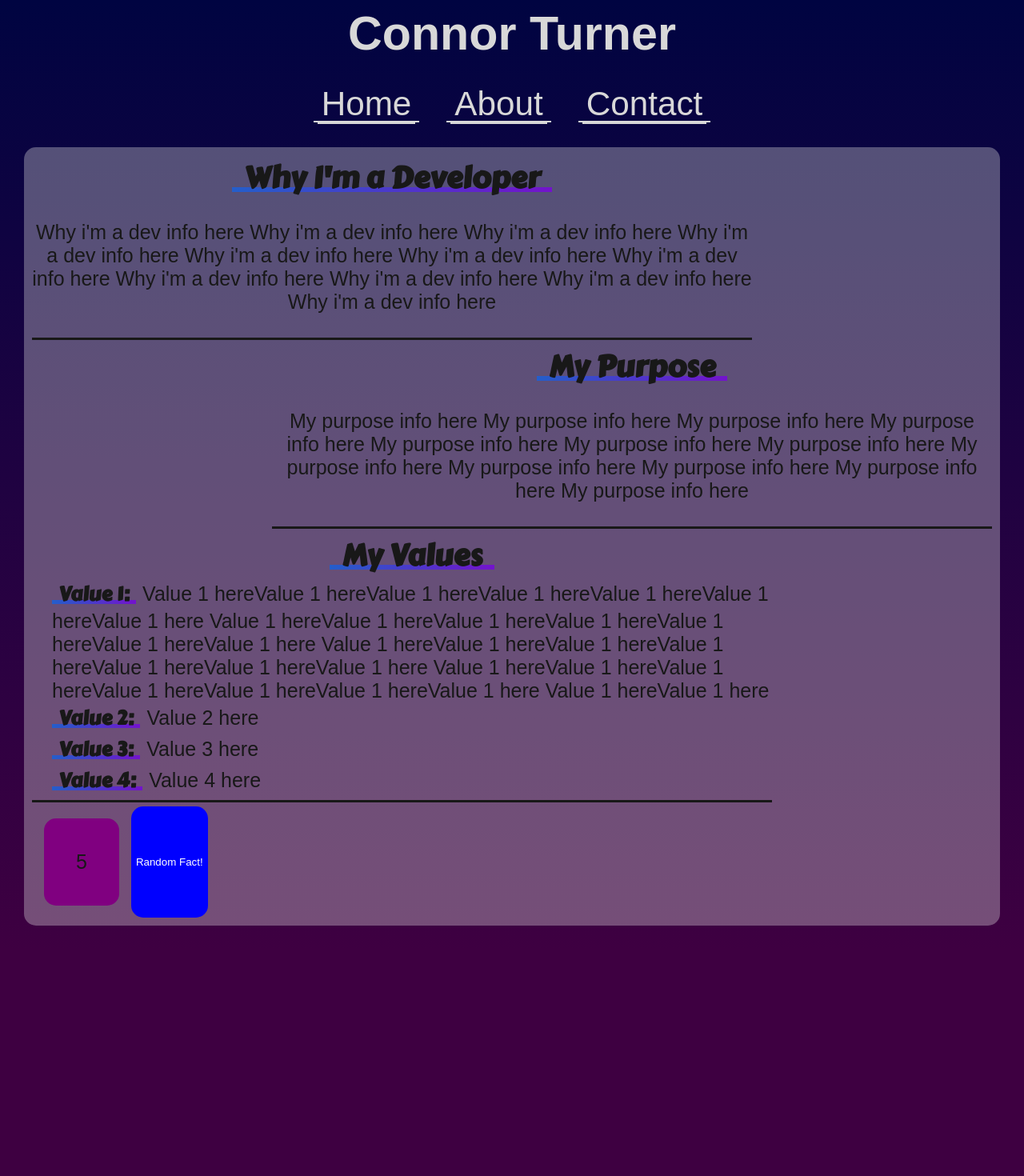
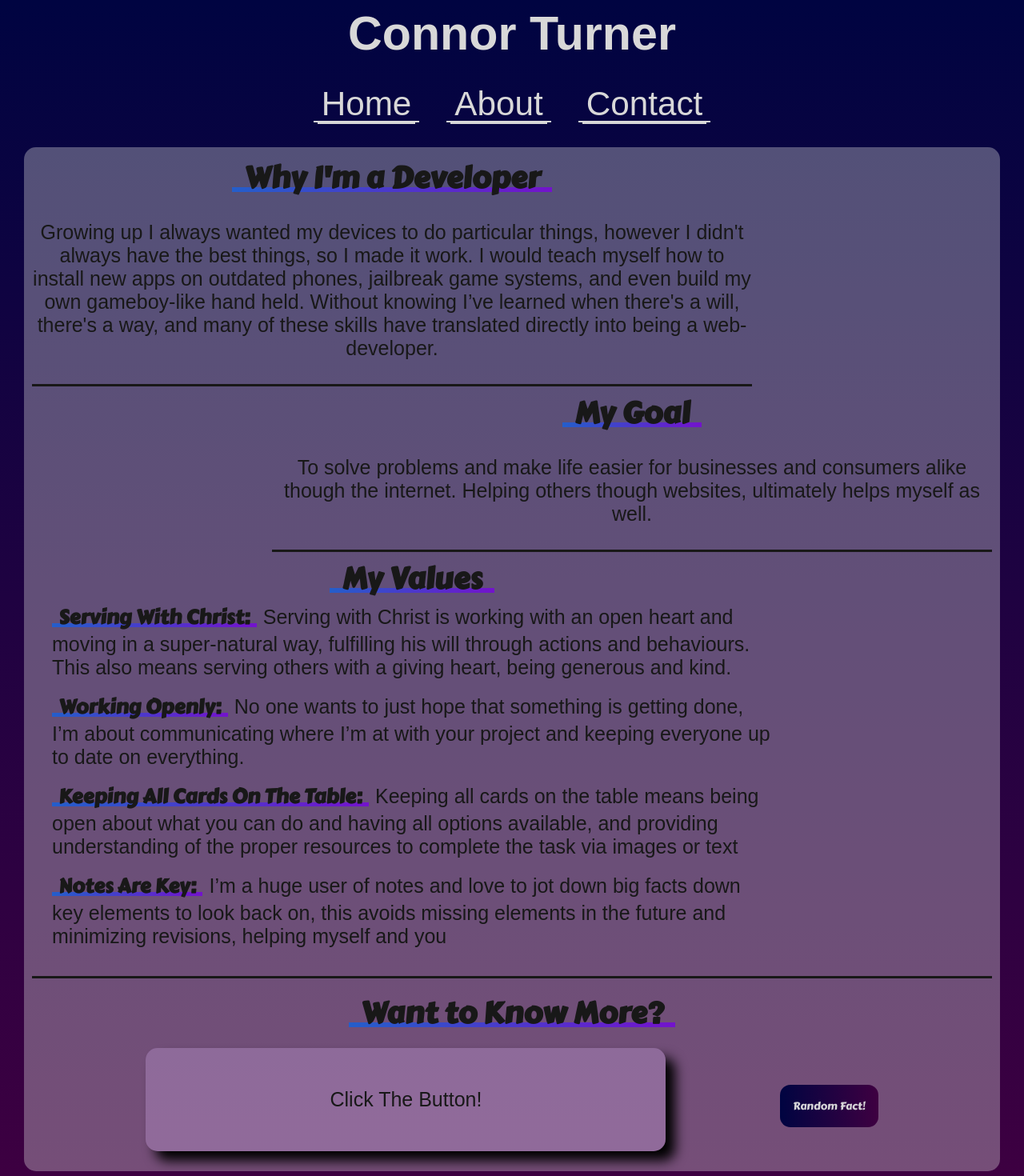
Before and after one commit to cturn5830/PersonalSite_old1, a Next.js app: page /about in a window 1280 px wide. Shown: the top 1470 px of the page at 80% size. Before the commit the page ends 1187 px from the top, so only its background shows below. Built offline with nearby package versions, Linux system fonts and the light colour scheme; a web font is replaced by a local one.

Commit message:
Added about content & tweaked css

```diff
--- a/Comp/AboutContent.js
+++ b/Comp/AboutContent.js
@@ -10,63 +10,67 @@ export default function AboutContent(){
 <div className="about1">
 
     <h2> Why I'm a Developer </h2>
-    <p> Why i'm a dev info here
-    Why i'm a dev info here
-    Why i'm a dev info here
-    Why i'm a dev info here
-    Why i'm a dev info here
-    Why i'm a dev info here
-    Why i'm a dev info here
-    Why i'm a dev info here
-    Why i'm a dev info here
-    Why i'm a dev info here
-    Why i'm a dev info here </p>
+    <p> Growing up I always wanted my devices
+         to do particular things, however I
+         didn't always have the best things,
+         so I made it work. I would teach myself
+         how to install new apps on outdated phones,
+          jailbreak game systems, and even build
+          my own gameboy-like hand held. Without
+          knowing I’ve learned when there's a will,
+           there's a way, and many of these skills
+           have translated directly into being a web-developer. </p>
 </div>
 
 <div className="about2">
 
-    <h2> My Purpose </h2>
-    <p> My purpose info here
-    My purpose info here
-    My purpose info here
-    My purpose info here
-    My purpose info here
-    My purpose info here
-    My purpose info here
-    My purpose info here
-    My purpose info here
-    My purpose info here
-    My purpose info here
-    My purpose info here </p>
+    <h2> My Goal </h2>
+    <p> To solve problems and make life easier for
+        businesses and consumers alike though the
+        internet. Helping others though websites,
+        ultimately helps myself as well.</p>
 </div>
 <div className="about3">  {//VALUES!!!
 }
 
 <h2> My Values </h2>
 
-<h4>Value 1:</h4>
-<p>Value 1 hereValue 1 hereValue 1 hereValue
-    1 hereValue 1 hereValue 1 hereValue 1 here
-    Value 1 hereValue 1 hereValue 1 hereValue
-    1 hereValue 1 hereValue 1 hereValue 1 here
-    Value 1 hereValue 1 hereValue 1 hereValue
-    1 hereValue 1 hereValue 1 hereValue 1 here
-    Value 1 hereValue 1 hereValue 1 hereValue
-    1 hereValue 1 hereValue 1 hereValue 1 here
-    Value 1 hereValue 1 here</p>
-<br/>
+<div>
+<h4>Serving With Christ:</h4>
+<p>Serving with Christ is working with an open
+     heart and moving in a super-natural way,
+      fulfilling his will through actions and
+      behaviours. This also means serving others
+       with a giving heart, being generous and kind.</p>
+</div>
 
-<h4>Value 2:</h4>
-<p>Value 2 here</p>
-<br/>
+<div>
+<h4>Working Openly:</h4>
+<p>No one wants to just hope that something is
+    getting done, I’m about communicating where
+    I’m at with your project and keeping everyone
+    up to date on everything.</p>
+</div>
 
-<h4>Value 3:</h4>
-<p>Value 3 here</p>
-<br/>
 
-<h4>Value 4:</h4>
-<p>Value 4 here</p>
-<br/>
+<div>
+<h4>Keeping All Cards On The Table:</h4>
+<p>Keeping all cards on the table means being
+     open about what you can do and having all
+      options available, and providing understanding
+       of the proper resources to complete the
+        task via images or text</p>
+</div>
+
+<div>
+<h4>Notes Are Key:</h4>
+<p>I’m a huge user of notes and love to jot down
+    big facts down key elements to look back on,
+     this avoids missing elements in the future
+     and minimizing revisions, helping myself
+     and you</p>
+</div>
+
 </div>
 <RandomFacts/>
     </div>)
--- a/Comp/HomeIntro.js
+++ b/Comp/HomeIntro.js
@@ -18,7 +18,6 @@ export default function Introcontent(){
             </p>
             </div>
         </div>
-        <Recentproject/>
         <HowIDoIt/>
     </div>)
 }
--- a/Comp/RandomFact.js
+++ b/Comp/RandomFact.js
@@ -1,8 +1,18 @@
 import{useState} from "react"
 
 export default function RandomFacts(){
-const [count,setCount] = useState(5)
-const facts=["fact1","fact2","fact3","fact4","fact5","fact6"]
+const [count,setCount] = useState("Click The Button!")
+const facts=["I grew up in Ohio till 2013",
+                "I have 9 siblings",
+                "I collect retro video games, over 200",
+                "I was part of NHS and student council in high school",
+                "Supernatrual is my favorite TV show",
+                "My favorite game series Zelda",
+                "My favorite artist is Eden",
+                "I love pineapple on pizza",
+                "My favorite super hero is Flash",
+                "In high school I used to run track",
+            ]
 
 function randomNum(){
     return Math.floor(Math.random()*facts.length)
@@ -11,8 +21,12 @@ function randomNum(){
 function clickHandle(){
     setCount(facts[randomNum()])
 }
-    return(<div className="randomfactdiv">
+    return(<div>
+        <div className="randomfacttitlediv">
+            <h2>Want to Know More?</h2>
+            </div>
+    <div className="randomfactdiv">
 <div>{count}</div>
 <button className="RandomfactBTN" onClick={clickHandle}>Random Fact!</button>
-    </div>)
+    </div></div>)
 }
--- a/Comp/RecentProjects.js
+++ b/Comp/RecentProjects.js
@@ -4,6 +4,7 @@ import PlaceHolder from "../public/img/PHIMG.jpg"
 import Link from "next/link"
 
 export default function Recentproject(){
+
     return(<div className="Recentprojects">
         <h2>Recent Projects</h2>
         <div>
--- a/styles/globals.css
+++ b/styles/globals.css
@@ -21,7 +21,7 @@ html{
 body{
     width:inherit;
     color:rgb(216, 216, 216);
-    margin:0 auto 0 auto !important;
+    margin:0 auto 0 auto;
     padding:0 30px 20px 30px;
     font-family: sans-serif;
     font-size: 25px;
@@ -170,7 +170,19 @@ a:hover{
     max-width: 1265px;
     color:rgb(24, 24, 24);
 }
-
+@media(max-width:600px){
+    .content{
+        margin:none;
+        min-width: 100%
+    }
+    body{
+        margin:0;
+        padding:0;
+    }
+}
+@media(max-width:400px){
+    .content{min-width: 400px;}
+}
 /* Contact Content */
 .mediabar{
     display:flex;
@@ -187,11 +199,14 @@ a:hover{
     width: 30%;
     margin-left:auto;
     margin-right:auto;
-
     box-shadow: 12px 12px 15px black;
 }
 .media:hover{
     background-color: rgba(175,175,175,75%) ;
+    padding: 25px;
+}
+.media2:hover{
+    padding:40px 25px!important
 }
 .media p{
     padding: 0 20px;
@@ -283,6 +298,10 @@ form textarea{
 .about3{
     text-align: left;
     padding-left: 25px;
+    border-bottom: none;
+}
+.about3 div{
+    margin-bottom: 15px;
 }
 .about3 h4{
     padding:0 .5rem;
@@ -300,20 +319,54 @@ form textarea{
 }
 }
 /* random facts */
+
+.randomfacttitlediv{
+    margin-top: 15px;
+    padding-top: 15px;
+    padding-bottom: 15px;
+    border-top:solid 3px;
+}
 .randomfactdiv div{
-    padding:40px;
-    margin:15px;
-    background-color:purple;
+    background-color: rgba(194, 158, 218, 0.35) ;
     border-radius: 15px;
-    height:fit-content
+    min-width: 50%;
+    padding:2em 1em;
+    box-shadow: 12px 12px 15px black;
+    margin-bottom: 15px;
 }
 .randomfactdiv{
     display: flex;
-    align-content: space-between;
+    justify-content: space-evenly;
+}
+@media(max-width:870px){
+    .randomfactdiv{
+        display: block;
+    }
+    .randomfactdiv div{
+        margin-bottom: 25px;
+    }
 }
 .RandomfactBTN{
+    margin-top: auto;
+    margin-bottom: auto;
     border:none;
     border-radius: 15px;
-    background-color: blue;
-    color:white;
+    background-image:backgroundlinear-gradient(90deg,rgb(0, 4, 65), rgb(62, 0, 65));
+
 }
+.RandomfactBTN{
+    background-image: linear-gradient(90deg,rgb(0, 4, 65), rgb(62, 0, 65));
+    height: 100%;
+    border:none;
+    color:rgba(224, 224, 224, 0.95) ;
+    padding:1rem;
+    border-radius: 13px;
+    font-family: 'Carter One', cursive;
+    transition:.7s !important;
+}
+.RandomfactBTN:hover{
+    cursor:pointer;
+    font-size: .7em;
+    color:rgb(163, 4, 163) !important;
+    transition:.7s !important;
+}
```
Also changed, not shown: pages/homedev.js (added, +12 -0 lines).
